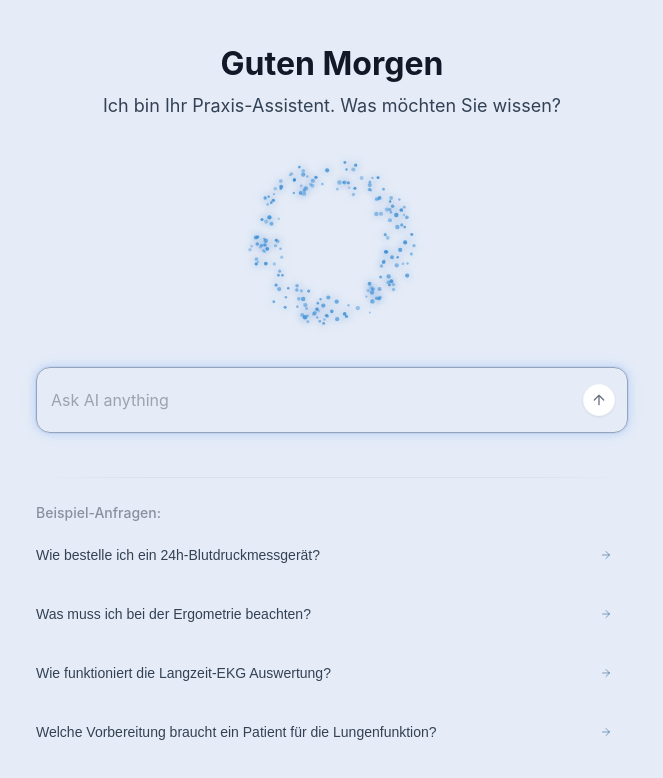
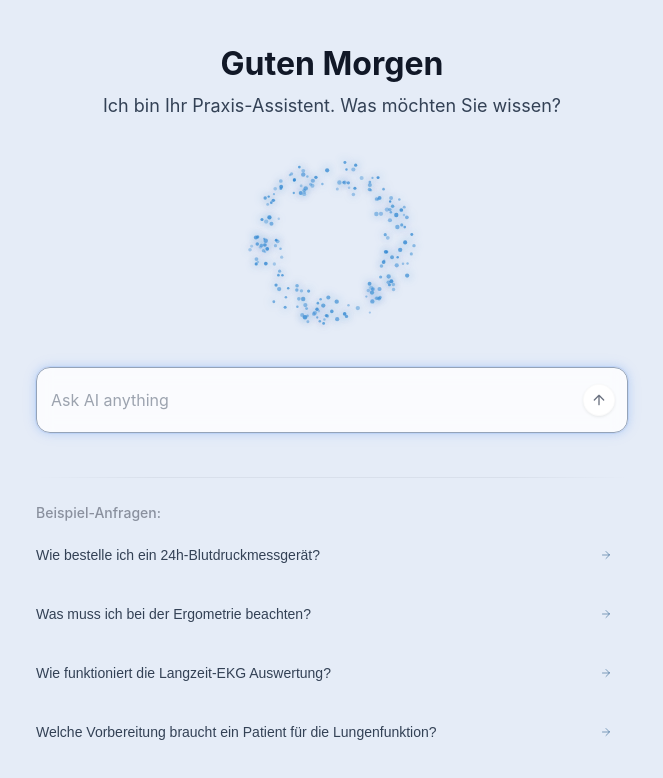
Before and after one commit to zen-ark/hausarztpraxis, a Nuxt app: page /landingpage in a window 1280 px wide. Shown: the top 778 px of the page, without its empty margins (308-971 px from the left). Built offline with nearby package versions, Linux system fonts and the light colour scheme.

Commit message:
Revert ChatInput background to white
- Restore .input-group background to rgba(255, 255, 255, 0.8)
- Restore backdrop-filter blur(8px) for glass morphism effect
- Input field maintains its white background and blur effect
- Bottom ambient section will be visible around the input area

```diff
--- a/components/ChatInput.vue
+++ b/components/ChatInput.vue
@@ -94,7 +94,8 @@ defineExpose({
 .input-group {
   display: flex;
   align-items: center;
-  background: transparent;
+  background: rgba(255, 255, 255, 0.8);
+  backdrop-filter: blur(8px);
   border: 1px solid rgba(0,0,0,0.02);
   border-radius: var(--r-input);
   padding: 16px 12px;
```
